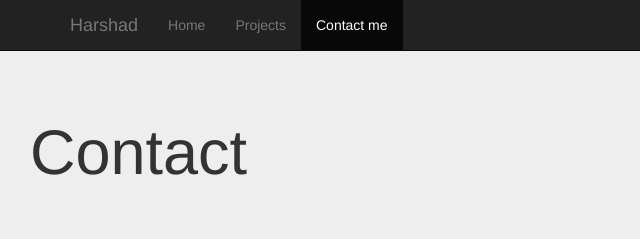
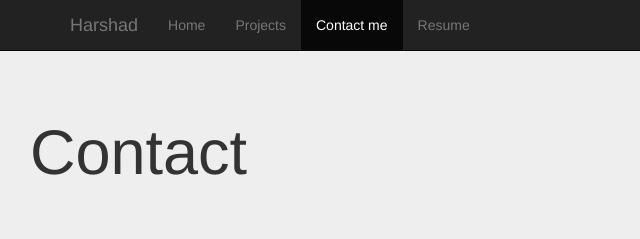
Before and after one commit to harshadraut/harshadraut.github.io, a plain HTML site: page contact.html in a window 1280 px wide. Shown: the top 239 px of the page, 0-640 px from the left. Drawn offline with Linux system fonts and the light colour scheme.

Commit message:
Given link of resume....

```diff
--- a/contact.html
+++ b/contact.html
@@ -58,6 +58,7 @@
                             <li>
                                 <a href="projects.html">Projects</a></li>
                             <li class="active"><a href="contact.html">Contact me</a></li>
+			    <li><a href="HarshadRautResume.pdf">Resume</a></li>
                         </ul>
                     </div>
                     <!--/.navbar-collapse -->
```
Also changed, not shown: projects.html (+1 -0 lines).
